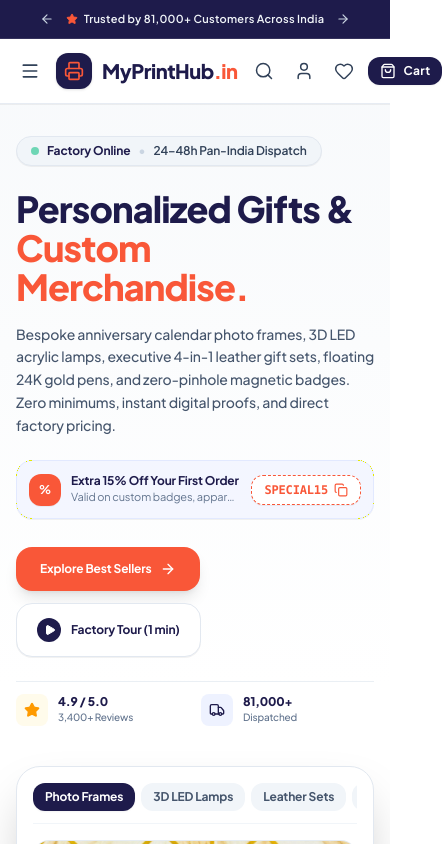
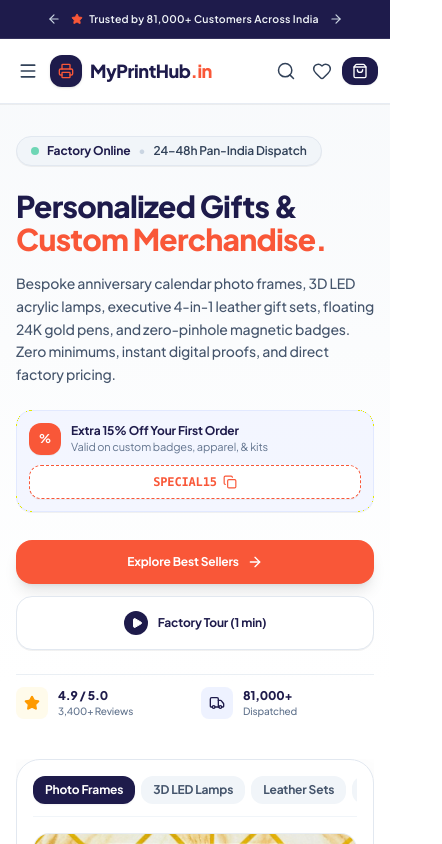
Before and after one commit to saheb1727/Web_Project, a Next.js app: page / in a window 390 px wide. Shown: the top 844 px of the page, 442 px wide, since content can reach past the window. Built offline with nearby package versions, Linux system fonts and the light colour scheme.

Commit message:
Fix mobile responsiveness: eliminate horizontal overflow in navbar, hero, announcement bar, and layout containers

```diff
--- a/src/app/globals.css
+++ b/src/app/globals.css
@@ -13,6 +13,9 @@
 
 html {
   scroll-behavior: smooth;
+  overflow-x: hidden;
+  max-width: 100vw;
+  width: 100%;
 }
 
 body {
@@ -20,7 +23,15 @@ body {
   color: #0F172A;
   font-family: 'Plus Jakarta Sans', system-ui, -apple-system, BlinkMacSystemFont, 'Segoe UI', Roboto, Helvetica, Arial, sans-serif;
   overflow-x: hidden;
+  max-width: 100vw;
+  width: 100%;
+  position: relative;
   letter-spacing: -0.01em;
+}
+
+/* Guard against rogue horizontal overflow across all major containers */
+#__next, main, header, footer, section {
+  max-width: 100vw;
 }
 
 /* Custom scrollbars */
--- a/src/app/layout.tsx
+++ b/src/app/layout.tsx
@@ -127,14 +127,14 @@ export default function RootLayout({
           dangerouslySetInnerHTML={{ __html: JSON.stringify(jsonLd) }}
         />
       </head>
-      <body className="min-h-full flex flex-col font-sans bg-white text-[#0F172A]">
+      <body className="min-h-full flex flex-col font-sans bg-white text-[#0F172A] overflow-x-hidden w-full max-w-full">
         <ToastProvider>
           <AuthProvider>
             <WishlistProvider>
               <CartProvider>
                 <AnnouncementBar />
                 <Navbar />
-                <main className="flex-1">{children}</main>
+                <main className="flex-1 w-full max-w-full overflow-x-hidden">{children}</main>
                 <Footer />
 
                 {/* Floating Reviews Side Tab (Hidden on mobile to prevent content overlap) */}
--- a/src/components/home/BrandTrustMarquee.tsx
+++ b/src/components/home/BrandTrustMarquee.tsx
@@ -16,7 +16,7 @@ export const BrandTrustMarquee: React.FC = () => {
   ];
 
   return (
-    <section className="py-6 bg-slate-50/80 border-b border-slate-200/80 overflow-hidden">
+    <section className="py-6 bg-slate-50/80 border-b border-slate-200/80 overflow-hidden w-full max-w-full">
       <div className="max-w-7xl mx-auto px-4 sm:px-6 lg:px-8">
         <div className="flex flex-col md:flex-row items-center justify-between gap-4">
 
@@ -27,7 +27,7 @@ export const BrandTrustMarquee: React.FC = () => {
           </div>
 
           {/* Brands Row */}
-          <div className="flex flex-wrap items-center justify-center md:justify-end gap-x-6 gap-y-2 text-xs font-black text-slate-600 tracking-tight">
+          <div className="flex flex-wrap items-center justify-center md:justify-end gap-x-3 sm:gap-x-6 gap-y-2 text-xs font-black text-slate-600 tracking-tight">
             {brands.map((b, idx) => (
               <div
                 key={idx}
--- a/src/components/home/FeaturedProducts.tsx
+++ b/src/components/home/FeaturedProducts.tsx
@@ -68,7 +68,7 @@ export const FeaturedProducts: React.FC = () => {
   }, [activeTab]);
 
   return (
-    <section ref={sectionRef} className="py-16 bg-slate-50 border-b border-slate-200">
+    <section ref={sectionRef} className="py-16 bg-slate-50 border-b border-slate-200 w-full max-w-full overflow-hidden">
       <div className="max-w-7xl mx-auto px-4 sm:px-6 lg:px-8">
         {/* Section Header */}
         <div className="flex flex-col sm:flex-row sm:items-end justify-between mb-8 gap-4">
@@ -95,7 +95,7 @@ export const FeaturedProducts: React.FC = () => {
         </div>
 
         {/* Filter Tabs */}
-        <div className="flex items-center gap-2 overflow-x-auto pb-4 mb-6 scrollbar-none">
+        <div className="flex items-center gap-2 overflow-x-auto pb-4 mb-6 scrollbar-none w-full max-w-full">
           {filterTabs.map((tab) => (
             <button
               key={tab.id}
--- a/src/components/home/HeroSection.tsx
+++ b/src/components/home/HeroSection.tsx
@@ -197,9 +197,9 @@ export const HeroSection: React.FC = () => {
 
               {/* 2. Executive Headline */}
               <div>
-                <h1 className="hero-main-title text-4xl sm:text-5xl lg:text-[3.25rem] font-black tracking-tight leading-[1.08] text-[#1E1B4B]">
-                  Personalized Gifts & <br />
-                  <span className="text-[#F95738]">Custom Merchandise.</span>
+                <h1 className="hero-main-title text-3xl sm:text-5xl lg:text-[3.25rem] font-black tracking-tight leading-[1.1] text-[#1E1B4B] break-words">
+                  Personalized Gifts &{" "}
+                  <span className="text-[#F95738] block sm:inline">Custom Merchandise.</span>
                 </h1>
                 <p className="hero-main-desc text-sm sm:text-base text-slate-600 mt-4 font-medium leading-relaxed max-w-xl">
                   Bespoke anniversary calendar photo frames, 3D LED acrylic lamps, executive 4-in-1 leather gift sets, floating 24K gold pens, and zero-pinhole magnetic badges. Zero minimums, instant digital proofs, and direct factory pricing.
@@ -207,7 +207,7 @@ export const HeroSection: React.FC = () => {
               </div>
 
               {/* 3. 1-Click First Order Coupon Bar */}
-              <div className="hero-coupon-card p-3 rounded-2xl bg-indigo-50/70 border border-indigo-100/90 flex items-center justify-between gap-3 max-w-lg shadow-2xs">
+              <div className="hero-coupon-card p-3 rounded-2xl bg-indigo-50/70 border border-indigo-100/90 flex flex-col sm:flex-row items-stretch sm:items-center justify-between gap-2.5 sm:gap-3 max-w-lg shadow-2xs w-full">
                 <div className="flex items-center gap-2.5 min-w-0">
                   <div className="w-8 h-8 rounded-xl bg-[#F95738] text-white flex items-center justify-center shrink-0 shadow-2xs font-bold text-xs">
                     %
@@ -225,7 +225,7 @@ export const HeroSection: React.FC = () => {
                 <button
                   type="button"
                   onClick={handleCopyCode}
-                  className="flex items-center gap-1.5 px-3 py-1.5 rounded-xl border border-dashed border-[#F95738] bg-white text-[#F95738] font-mono font-bold text-xs hover:bg-slate-50 transition-colors shrink-0 cursor-pointer shadow-2xs"
+                  className="flex items-center justify-center gap-1.5 px-3 py-2 sm:py-1.5 rounded-xl border border-dashed border-[#F95738] bg-white text-[#F95738] font-mono font-bold text-xs hover:bg-slate-50 transition-colors shrink-0 cursor-pointer shadow-2xs w-full sm:w-auto"
                 >
                   <span>SPECIAL15</span>
                   {copied ? (
@@ -237,11 +237,11 @@ export const HeroSection: React.FC = () => {
               </div>
 
               {/* 4. Action CTAs */}
-              <div className="hero-cta-group flex flex-wrap items-center gap-3 pt-1">
+              <div className="hero-cta-group flex flex-col sm:flex-row items-stretch sm:items-center gap-3 pt-1 w-full sm:w-auto">
                 {/* Primary CTA */}
                 <Link
                   href="/products"
-                  className="px-6 py-3.5 bg-[#F95738] hover:bg-[#e04526] text-white text-xs sm:text-sm font-bold rounded-2xl shadow-lg transition-all flex items-center gap-2 group cursor-pointer active:scale-98"
+                  className="px-6 py-3.5 bg-[#F95738] hover:bg-[#e04526] text-white text-xs sm:text-sm font-bold rounded-2xl shadow-lg transition-all flex items-center justify-center gap-2 group cursor-pointer active:scale-98 w-full sm:w-auto"
                 >
                   <span>Explore Best Sellers</span>
                   <ArrowRight className="w-4 h-4 group-hover:translate-x-1 transition-transform" />
@@ -251,7 +251,7 @@ export const HeroSection: React.FC = () => {
                 <button
                   type="button"
                   onClick={() => setIsVideoModalOpen(true)}
-                  className="px-5 py-3.5 bg-white hover:bg-slate-50 text-[#1E1B4B] text-xs sm:text-sm font-bold rounded-2xl border border-slate-200 shadow-2xs transition-all flex items-center gap-2.5 cursor-pointer active:scale-98"
+                  className="px-5 py-3.5 bg-white hover:bg-slate-50 text-[#1E1B4B] text-xs sm:text-sm font-bold rounded-2xl border border-slate-200 shadow-2xs transition-all flex items-center justify-center gap-2.5 cursor-pointer active:scale-98 w-full sm:w-auto"
                 >
                   <div className="w-6 h-6 rounded-full bg-[#1E1B4B] text-white flex items-center justify-center shrink-0">
                     <Play className="w-3 h-3 fill-white ml-0.5" />
@@ -296,11 +296,11 @@ export const HeroSection: React.FC = () => {
             </div>
 
             {/* Right Column: Interactive Merch Spotlight Stage (6 cols) */}
-            <div className="lg:col-span-6 xl:col-span-6">
-              <div className="hero-stage-container bg-white rounded-3xl border border-slate-200 shadow-2xl p-4 sm:p-6 overflow-hidden">
+            <div className="lg:col-span-6 xl:col-span-6 w-full max-w-full overflow-hidden">
+              <div className="hero-stage-container w-full max-w-full bg-white rounded-3xl border border-slate-200 shadow-2xl p-4 sm:p-6 overflow-hidden">
 
                 {/* Stage Category Selectors */}
-                <div className="flex items-center gap-1.5 overflow-x-auto pb-3 mb-4 border-b border-slate-100 scrollbar-none">
+                <div className="flex items-center gap-1.5 overflow-x-auto pb-3 mb-4 border-b border-slate-100 scrollbar-none w-full max-w-full">
                   {spotlightItems.map((item) => (
                     <button
                       key={item.id}
--- a/src/components/home/StudioReelsSection.tsx
+++ b/src/components/home/StudioReelsSection.tsx
@@ -190,7 +190,7 @@ export const StudioReelsSection: React.FC = () => {
 
   return (
     <>
-      <section className="py-20 bg-gradient-to-b from-white via-slate-50/70 to-white border-b border-slate-200/80 overflow-hidden">
+      <section className="py-20 bg-gradient-to-b from-white via-slate-50/70 to-white border-b border-slate-200/80 overflow-hidden w-full max-w-full">
         <div className="max-w-7xl mx-auto px-4 sm:px-6 lg:px-8">
 
           {/* Section Header */}
--- a/src/components/home/WorkshopGallery.tsx
+++ b/src/components/home/WorkshopGallery.tsx
@@ -544,7 +544,7 @@ export const WorkshopGallery: React.FC = () => {
 
   return (
     <>
-      <section className="py-20 bg-slate-50/60 border-b border-slate-200/80">
+      <section className="py-20 bg-slate-50/60 border-b border-slate-200/80 w-full max-w-full overflow-hidden">
         <div className="max-w-7xl mx-auto px-4 sm:px-6 lg:px-8">
 
           {/* Header */}
@@ -563,7 +563,7 @@ export const WorkshopGallery: React.FC = () => {
             </div>
 
             {/* Filter Tabs */}
-            <div className="flex items-center gap-1.5 overflow-x-auto pb-2 scrollbar-none">
+            <div className="flex items-center gap-1.5 overflow-x-auto pb-2 scrollbar-none w-full max-w-full">
               {[
                 { id: "all", label: "All Items" },
                 { id: "frames", label: "Photo Frames" },
--- a/src/components/layout/AnnouncementBar.tsx
+++ b/src/components/layout/AnnouncementBar.tsx
@@ -22,8 +22,8 @@ export const AnnouncementBar: React.FC = () => {
   };
 
   return (
-    <div className="bg-[var(--color-primary)] text-white text-[11px] sm:text-xs border-b border-white/10 relative z-40 select-none transition-colors duration-300">
-      <div className="max-w-7xl mx-auto px-2 sm:px-6 lg:px-8 py-2 flex items-center justify-center gap-2 sm:gap-6">
+    <div className="bg-[var(--color-primary)] text-white text-[11px] sm:text-xs border-b border-white/10 relative z-40 select-none transition-colors duration-300 w-full overflow-hidden">
+      <div className="max-w-7xl mx-auto px-2 sm:px-6 lg:px-8 py-2 flex items-center justify-center gap-1.5 sm:gap-6 w-full">
         {/* Left Arrow */}
         <button
           onClick={handlePrev}
@@ -34,9 +34,9 @@ export const AnnouncementBar: React.FC = () => {
         </button>
 
         {/* Center Message */}
-        <div className="flex items-center justify-center gap-1.5 text-center overflow-hidden max-w-[280px] sm:max-w-none">
+        <div className="flex items-center justify-center gap-1.5 text-center overflow-hidden min-w-0 max-w-[250px] xs:max-w-[290px] sm:max-w-none">
           <Star className="w-3 h-3 sm:w-3.5 sm:h-3.5 text-[var(--color-accent)] fill-[var(--color-accent)] shrink-0" />
-          <span className="font-semibold truncate text-[11px] sm:text-xs text-slate-100 tracking-wide transition-all">
+          <span className="font-semibold truncate text-[10.5px] sm:text-xs text-slate-100 tracking-wide transition-all">
             {messages[currentSlide]}
           </span>
         </div>
--- a/src/components/layout/Navbar.tsx
+++ b/src/components/layout/Navbar.tsx
@@ -146,24 +146,24 @@ export const Navbar: React.FC = () => {
           <div className="flex items-center justify-between h-16 sm:h-20 gap-2 sm:gap-4 lg:gap-6">
 
             {/* Left: Mobile Hamburger & Brand Identity */}
-            <div className="flex items-center gap-2 sm:gap-4 shrink-0">
+            <div className="flex items-center gap-1.5 sm:gap-4 shrink-0">
               {/* Mobile Hamburger Trigger */}
               <button
                 type="button"
                 onClick={() => setIsMobileMenuOpen(true)}
-                className="lg:hidden p-2 text-slate-700 hover:text-[var(--color-primary)] rounded-xl transition-colors cursor-pointer active:bg-slate-100"
+                className="lg:hidden p-1.5 sm:p-2 text-slate-700 hover:text-[var(--color-primary)] rounded-xl transition-colors cursor-pointer active:bg-slate-100"
                 aria-label="Open navigation menu"
               >
                 <Menu className="w-5 h-5 sm:w-6 sm:h-6" />
               </button>
 
               {/* Brand Logo & Tagline */}
-              <Link href="/" className="flex items-center gap-2.5 sm:gap-3 group py-1">
-                <div className="w-9 h-9 sm:w-10 sm:h-10 rounded-xl bg-[var(--color-primary)] text-[var(--color-accent)] flex items-center justify-center font-black shadow-sm group-hover:scale-105 transition-transform shrink-0">
-                  <Printer className="w-5 h-5 text-[var(--color-accent)]" />
+              <Link href="/" className="flex items-center gap-2 sm:gap-3 group py-1">
+                <div className="w-8 h-8 sm:w-10 sm:h-10 rounded-xl bg-[var(--color-primary)] text-[var(--color-accent)] flex items-center justify-center font-black shadow-sm group-hover:scale-105 transition-transform shrink-0">
+                  <Printer className="w-4 h-4 sm:w-5 sm:h-5 text-[var(--color-accent)]" />
                 </div>
                 <div className="flex flex-col">
-                  <span className="font-black text-xl sm:text-2xl tracking-tight text-[var(--color-primary)] leading-none">
+                  <span className="font-black text-lg sm:text-2xl tracking-tight text-[var(--color-primary)] leading-none">
                     MyPrintHub<span className="text-[var(--color-accent)]">.in</span>
                   </span>
                   <span className="hidden sm:block text-[10px] font-semibold text-slate-400 tracking-wide mt-1 uppercase">
@@ -364,7 +364,7 @@ export const Navbar: React.FC = () => {
             </nav>
 
             {/* Right: Integrated Search, Account, Wishlist & Cart */}
-            <div className="flex items-center gap-1.5 sm:gap-2.5 shrink-0">
+            <div className="flex items-center gap-1 sm:gap-2.5 shrink-0">
 
               {/* Integrated Search Trigger Pill (Medium & Desktop) */}
               <button
@@ -387,16 +387,16 @@ export const Navbar: React.FC = () => {
               <button
                 type="button"
                 onClick={() => setIsSearchOpen(true)}
-                className="flex md:hidden p-2 text-slate-700 hover:text-[var(--color-accent)] transition-colors cursor-pointer rounded-xl active:bg-slate-100"
+                className="flex md:hidden p-1.5 text-slate-700 hover:text-[var(--color-accent)] transition-colors cursor-pointer rounded-xl active:bg-slate-100"
                 aria-label="Search merchandise"
               >
                 <Search className="w-5 h-5 stroke-[1.8]" />
               </button>
 
-              {/* User Account Button */}
+              {/* User Account Button (Hidden on small mobile since it's prominent in the mobile menu drawer) */}
               <Link
                 href="/auth"
-                className="flex items-center gap-1.5 p-1.5 sm:px-2.5 sm:py-1.5 hover:text-[var(--color-accent)] transition-colors rounded-xl hover:bg-slate-50 text-slate-700 cursor-pointer"
+                className="hidden sm:flex items-center gap-1.5 p-1.5 sm:px-2.5 sm:py-1.5 hover:text-[var(--color-accent)] transition-colors rounded-xl hover:bg-slate-50 text-slate-700 cursor-pointer"
                 aria-label="My Account"
                 title={isLoggedIn && user ? `Account: ${user.name}` : "Sign In / Register"}
               >
@@ -421,34 +421,34 @@ export const Navbar: React.FC = () => {
               {/* Wishlist Button */}
               <Link
                 href="/wishlist"
-                className="relative p-2 text-slate-700 hover:text-[var(--color-accent)] hover:bg-slate-50 transition-colors rounded-xl cursor-pointer"
+                className="relative p-1.5 sm:p-2 text-slate-700 hover:text-[var(--color-accent)] hover:bg-slate-50 transition-colors rounded-xl cursor-pointer"
                 aria-label="Wishlist"
                 title="Wishlist"
               >
                 <Heart className="w-5 h-5 stroke-[1.8]" />
                 {wishlistCount > 0 && (
-                  <span className="absolute top-1 right-1 min-w-[16px] h-4 px-1 bg-[var(--color-accent)] text-white text-[10px] font-bold rounded-full flex items-center justify-center leading-none">
+                  <span className="absolute top-0.5 right-0.5 min-w-[15px] h-3.5 px-0.5 bg-[var(--color-accent)] text-white text-[9px] font-bold rounded-full flex items-center justify-center leading-none">
                     {wishlistCount}
                   </span>
                 )}
               </Link>
 
-              {/* High-Conversion Cart Pill */}
+              {/* High-Conversion Cart Button */}
               <Link
                 href="/cart"
-                className="flex items-center gap-2 px-3 sm:px-3.5 py-1.5 rounded-xl bg-[#1E1B4B] hover:bg-[#120F38] text-white transition-all shadow-xs group cursor-pointer shrink-0"
+                className="flex items-center gap-1.5 px-2.5 sm:px-3.5 py-1.5 rounded-xl bg-[#1E1B4B] hover:bg-[#120F38] text-white transition-all shadow-xs group cursor-pointer shrink-0"
                 aria-label="Shopping Cart"
                 title="View Shopping Cart"
               >
                 <div className="relative">
                   <ShoppingBag className="w-4 h-4 text-white group-hover:scale-105 transition-transform" />
                   {totalItems > 0 && (
-                    <span className="absolute -top-2 -right-2.5 min-w-[16px] h-4 px-1 bg-[var(--color-accent)] text-white text-[9px] font-extrabold rounded-full flex items-center justify-center leading-none ring-2 ring-[#1E1B4B]">
+                    <span className="absolute -top-2 -right-2 min-w-[15px] h-3.5 px-0.5 bg-[var(--color-accent)] text-white text-[9px] font-extrabold rounded-full flex items-center justify-center leading-none ring-2 ring-[#1E1B4B]">
                       {totalItems}
                     </span>
                   )}
                 </div>
-                <span className="text-xs font-bold text-white tracking-wide">
+                <span className="text-xs font-bold text-white tracking-wide hidden sm:inline">
                   Cart
                 </span>
               </Link>
```
